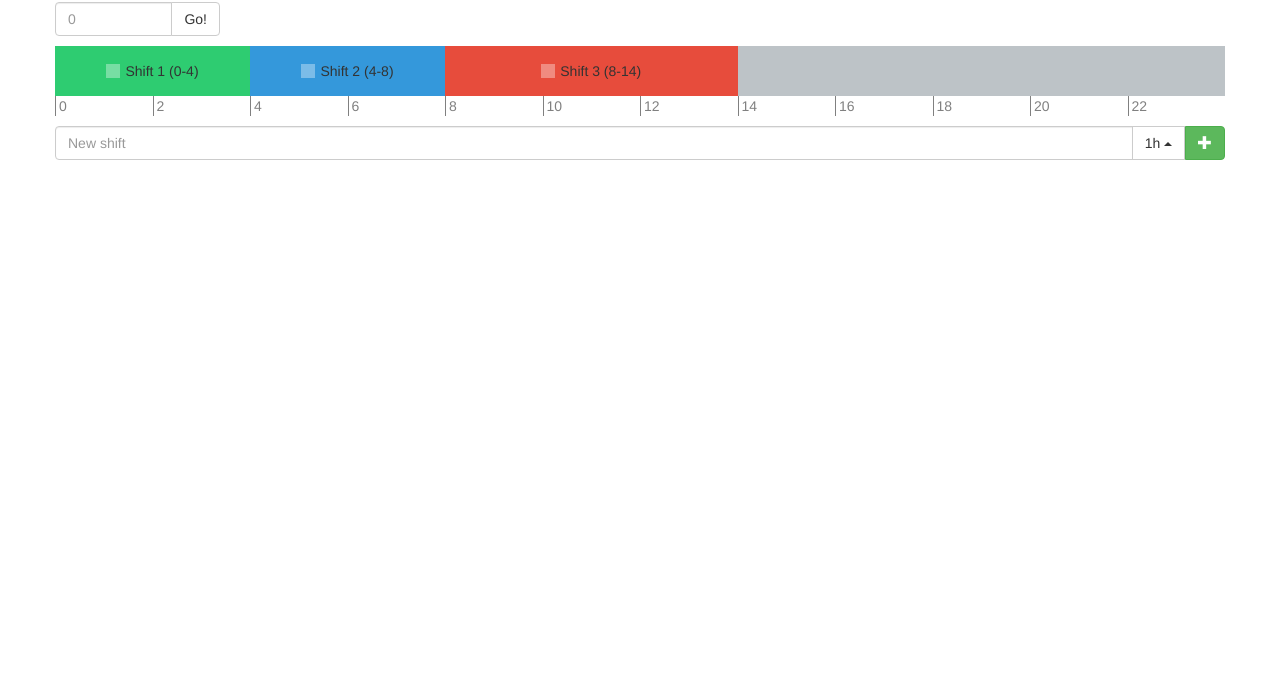
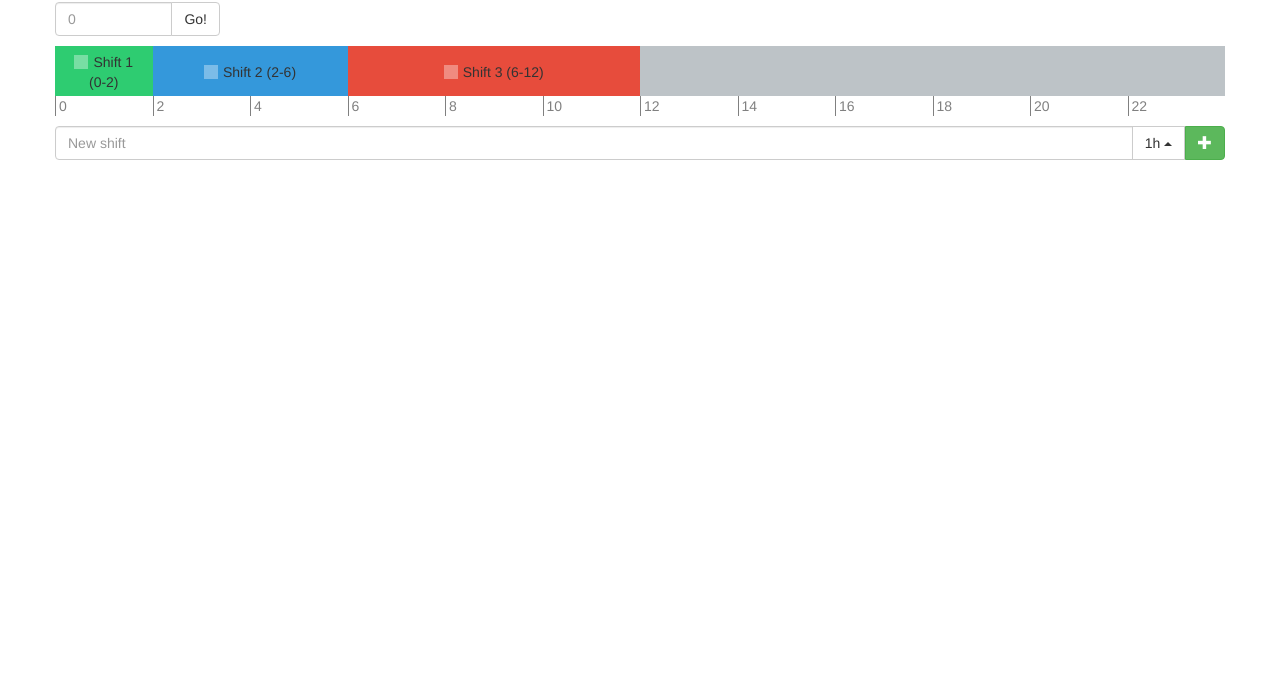
Before and after one commit to omnidan/Shift, a plain HTML site: page index.html in a window 1280 px wide. Shown: the part 111-800 px from the top of the page. Drawn offline with Linux system fonts and the light colour scheme.

Commit message:
fixed positions and responsiveness

```diff
--- a/css/app.css
+++ b/css/app.css
@@ -7,14 +7,30 @@
     background-color: #bdc3c7;
 }
 
-.row .shift {
-    line-height: 50px;
-    text-align: center;
+@media (max-width: 992px) {
+    .row .shift {
+        line-height: 50px;
+        text-align: center;
+    }
 }
 
 @media (min-width: 992px) {
     .row .shift-half {
         margin-left: 4.166665%;
+    }
+
+    .row .shift {
+        height: 50px;
+        display: table;
+        overflow: hidden;
+    }
+
+    .row .shift-contents {
+        display: table-cell;
+        vertical-align: middle;
+        text-align: center;
+        position: relative;
+        top: -4px;
     }
 }
 
--- a/index.html
+++ b/index.html
@@ -91,7 +91,7 @@
     var shiftNext = false;
 
     var shifts = [
-        ["Shift 1", 4],
+        ["Shift 1", 2],
         ["Shift 2", 4],
         ["Shift 3", 6]
     ];
@@ -111,10 +111,10 @@
             shft += ' shift-half';
             shiftNext = false;
         }
-        shft += '">';
+        shft += '"><div class="shift-contents">';
         shft += '<input id="checkbox' + count + '" type="checkbox">';
         shft += '<label for="checkbox' + count + '">' + name + ' (' + hour + '-' + (hour+length) + ')</label>';
-        shft += '</div>';
+        shft += '</div></div>';
         $("#shifts").append(shft);
         hour += parseInt(length);
     }
```
